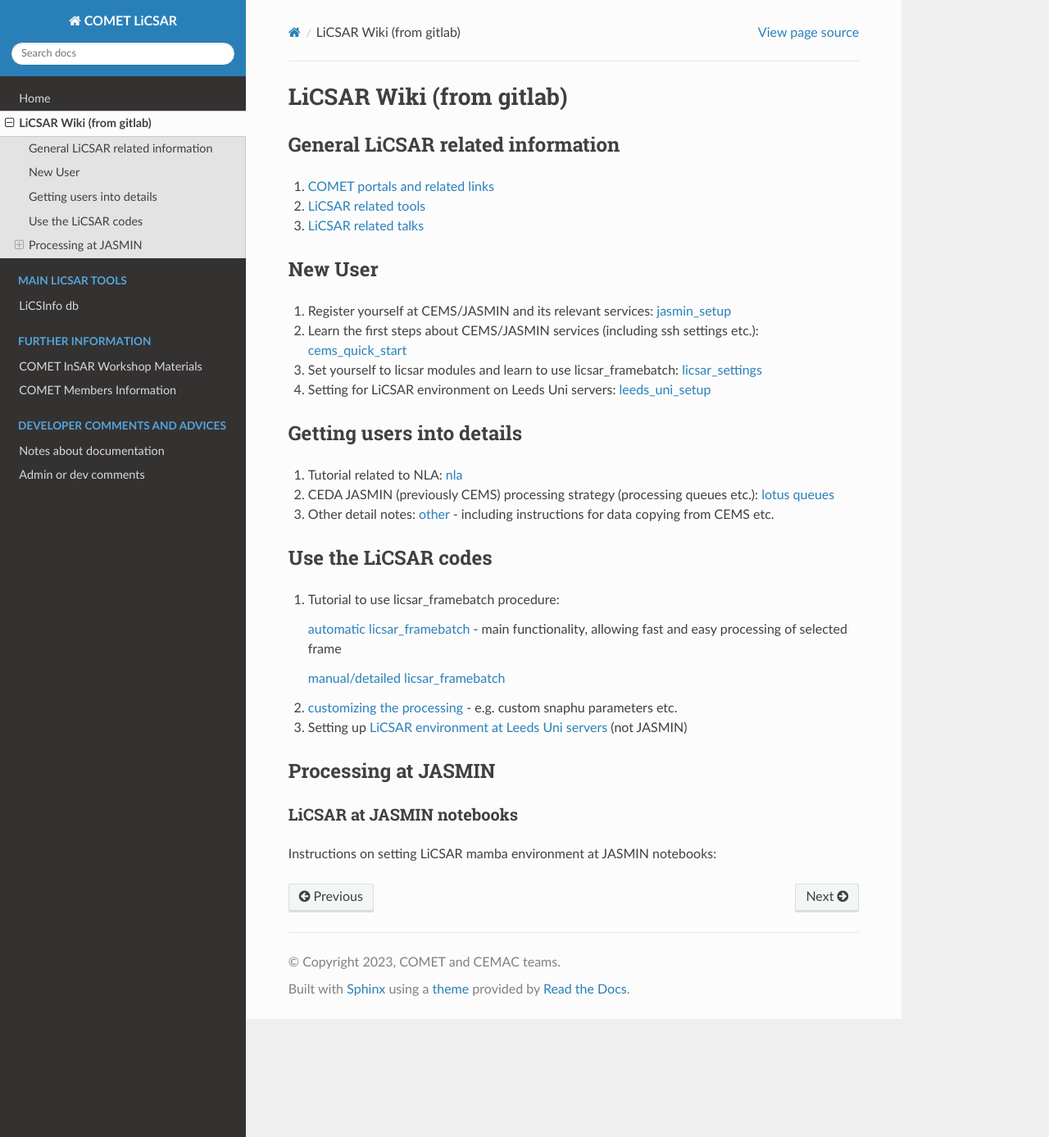
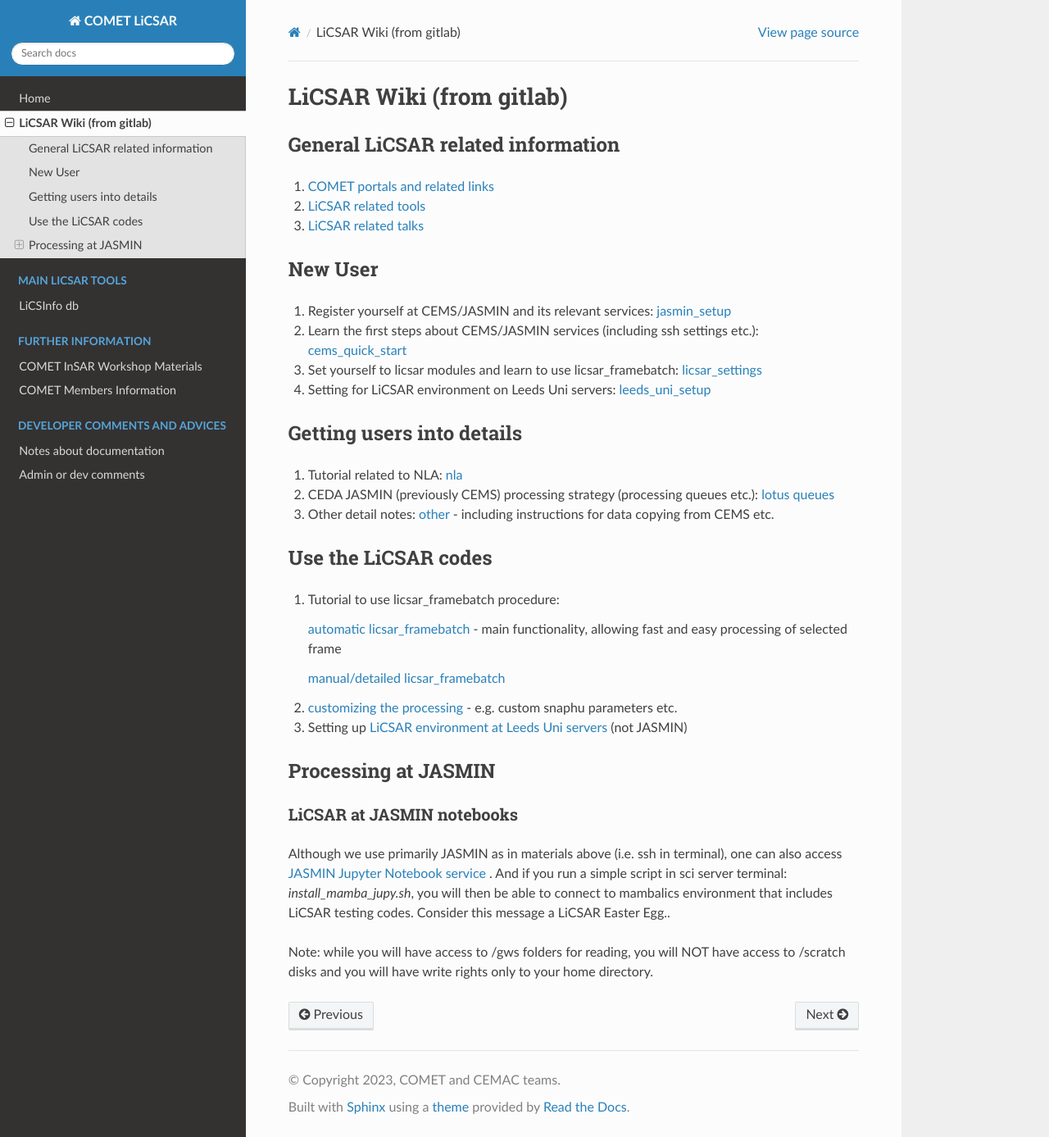
Before and after one commit to comet-licsar/comet-licsar.github.io, a Sphinx documentation site: the page built from source/wiki.rst, in a window 1280 px wide and 1387 px high. Shown: the whole window at 82% size. Built offline with Sphinx 7.4.7 and the Read the Docs theme 2.0.0, drawn with Linux system fonts in a browser that asks for light colours.

Commit message:
regular update

```diff
--- a/source/wiki.rst
+++ b/source/wiki.rst
@@ -48,4 +48,8 @@ Processing at JASMIN
 LiCSAR at JASMIN notebooks
 ^^^^^^^^^^^^^^^^^^^^^^^^^^
 
-Instructions on setting LiCSAR mamba environment at JASMIN notebooks:
+Although we use primarily JASMIN as in materials above (i.e. ssh in terminal), one can also access `JASMIN Jupyter Notebook service <https://notebooks.jasmin.ac.uk>`_ .
+And if you run a simple script in sci server terminal: `install_mamba_jupy.sh`, you will then be able to connect to mambalics environment that includes LiCSAR testing codes.
+Consider this message a LiCSAR Easter Egg..
+
+Note: while you will have access to /gws folders for reading, you will NOT have access to /scratch disks and you will have write rights only to your home directory.
```
